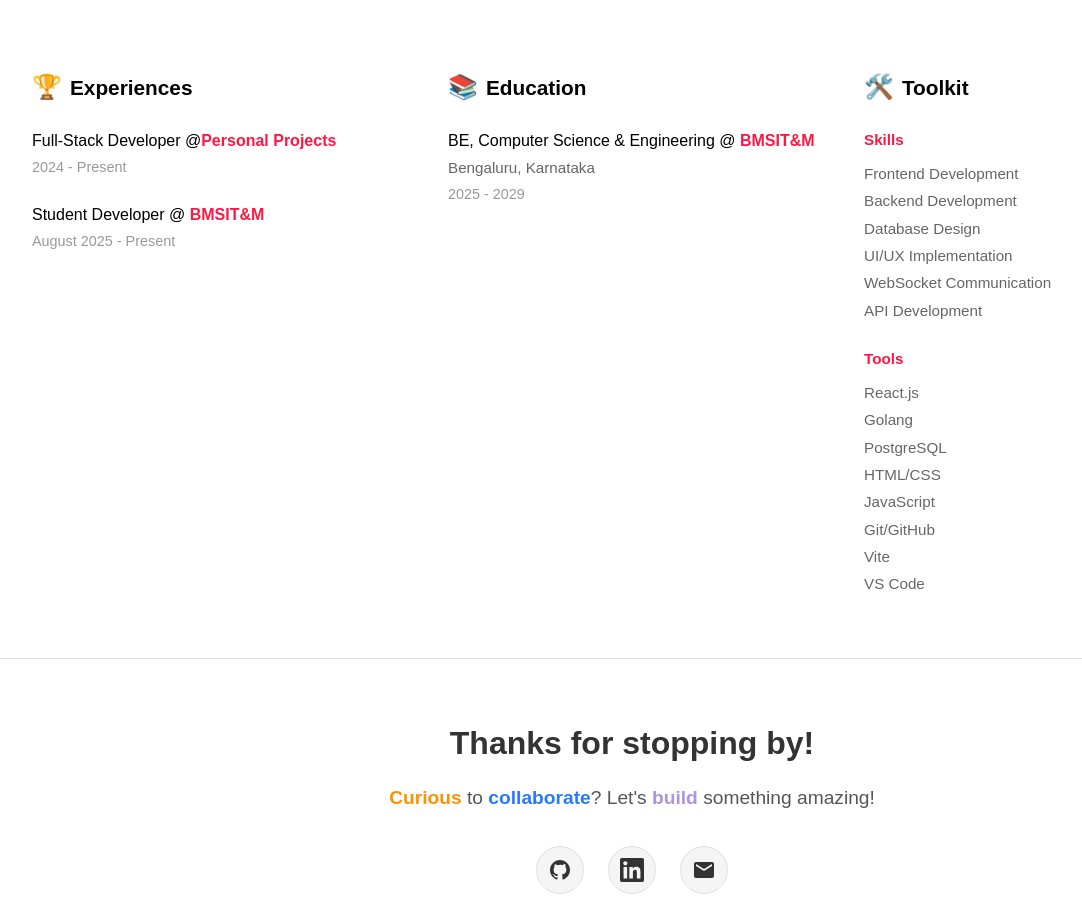
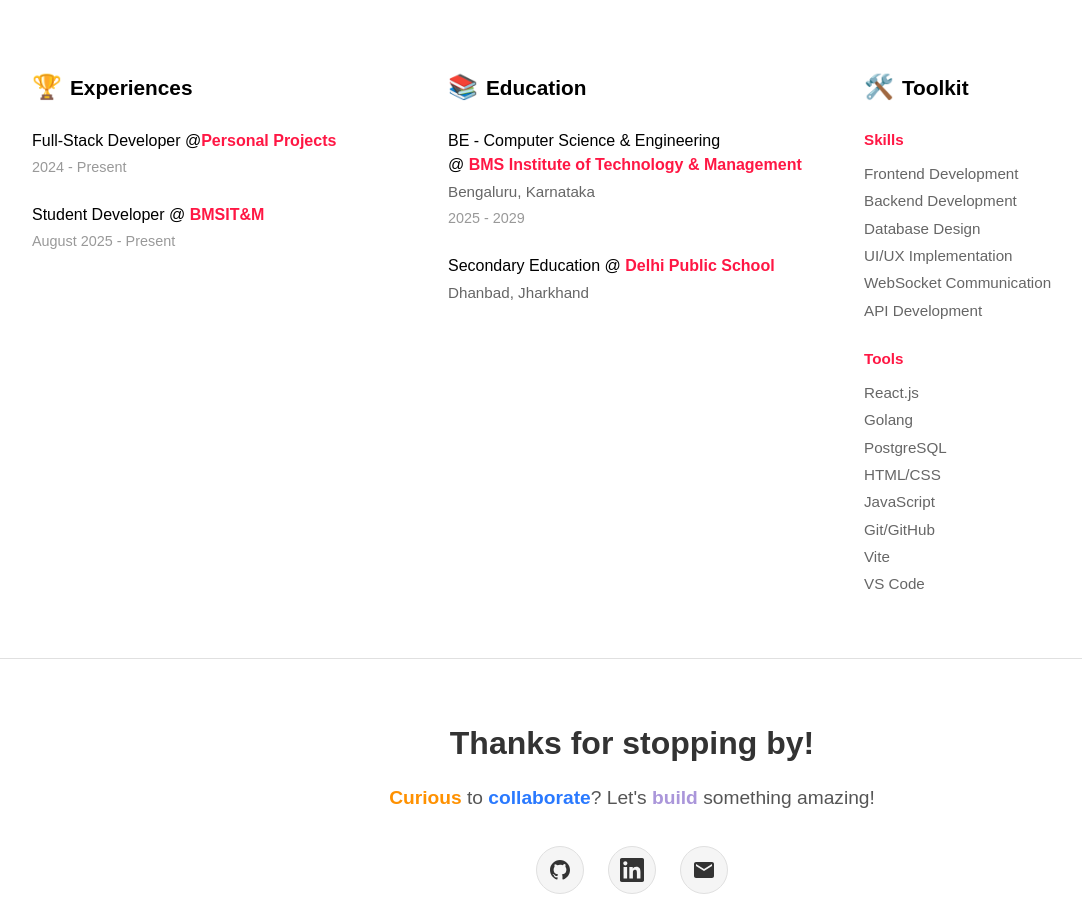
Before and after one commit to hurshnarayan/portfolio-site, a React (Vite) app: page / in a window 1280 px wide. Shown: the part 1180-2104 px from the top of the page, without its empty margins (8-1090 px from the left). Built offline with nearby package versions, Linux system fonts and the light colour scheme; a web font is replaced by a local one.

Commit message:
fixed education details in About.jsx and AboutPage.jsx

```diff
--- a/src/components/About.jsx
+++ b/src/components/About.jsx
@@ -37,11 +37,21 @@ const About = () => {
             <div className="col-content">
               <div className="list-item">
                 <p className="item-title">
-                  BE, Computer Science & Engineering @{" "}
-                  <span className="highlight">BMSIT&M</span>
+                  BE - Computer Science & Engineering
+                  <br />@
+                  <span className="highlight">
+                    {" BMS Institute of Technology & Management"}
+                  </span>
                 </p>
                 <p className="item-subtitle">Bengaluru, Karnataka</p>
                 <p className="item-date">2025 - 2029</p>
+              </div>
+              <div className="list-item">
+                <p className="item-title">
+                  Secondary Education @
+                  <span className="highlight">{" Delhi Public School"}</span>
+                </p>
+                <p className="item-subtitle">Dhanbad, Jharkhand</p>
               </div>
             </div>
           </div>
--- a/src/pages/AboutPage.jsx
+++ b/src/pages/AboutPage.jsx
@@ -96,21 +96,21 @@ const AboutPage = () => {
               <div className="col-content">
                 <div className="list-item">
                   <p className="item-title">
-                    B.Tech - Computer Scince & Engineering @{" "}
+                    B.Tech - Computer Scince & Engineering
+                    <br /> @
                     <span className="highlight">
-                      BMS Institute of Technology & Management
+                      {" BMS Institute of Technology & Management"}
                     </span>
                   </p>
                   <p className="item-subtitle">Bengaluru, Karnataka</p>
-                  <p className="item-date">August 2025 - May 2029</p>
+                  <p className="item-date">2025 - 2029</p>
                 </div>
                 <div className="list-item">
                   <p className="item-title">
                     Secondary Education @{" "}
                     <span className="highlight">Delhi Public School</span>
                   </p>
-                  <p className="item-subtitle">Dhanbad</p>
-                  <p className="item-date">Completed 2023</p>
+                  <p className="item-subtitle">Dhanbad, Jharkhand</p>
                 </div>
               </div>
             </div>
```
